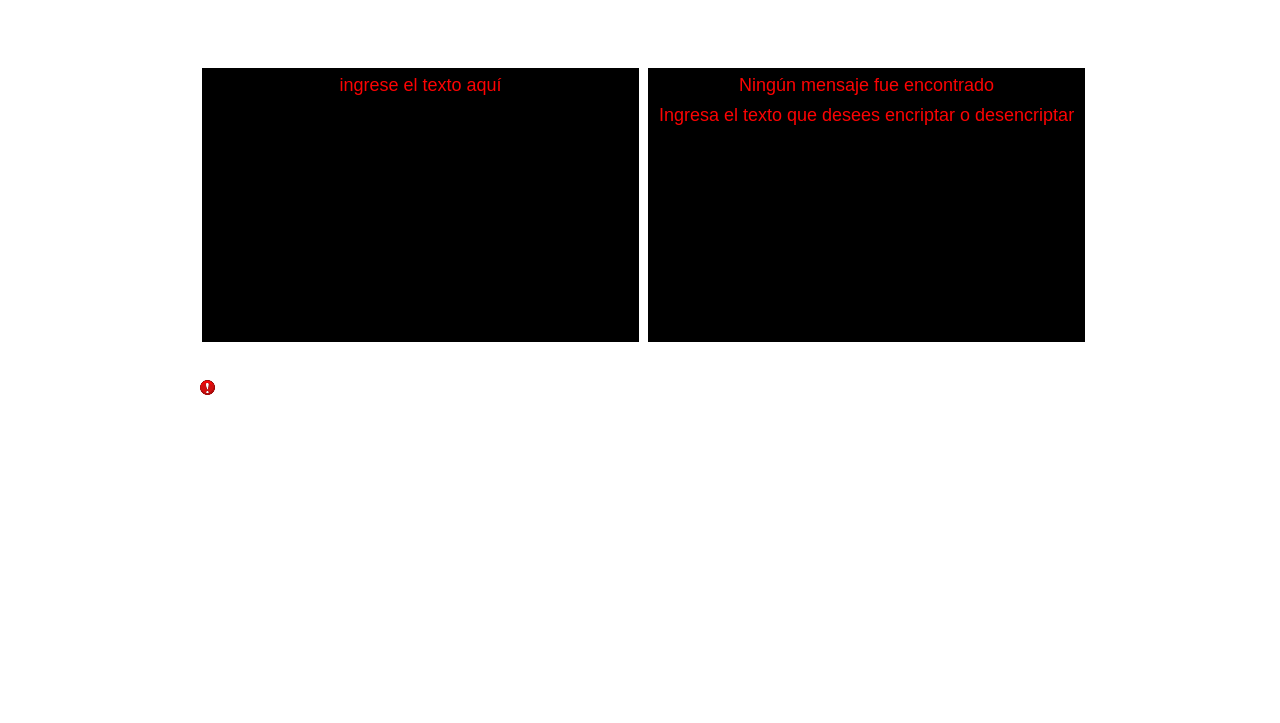
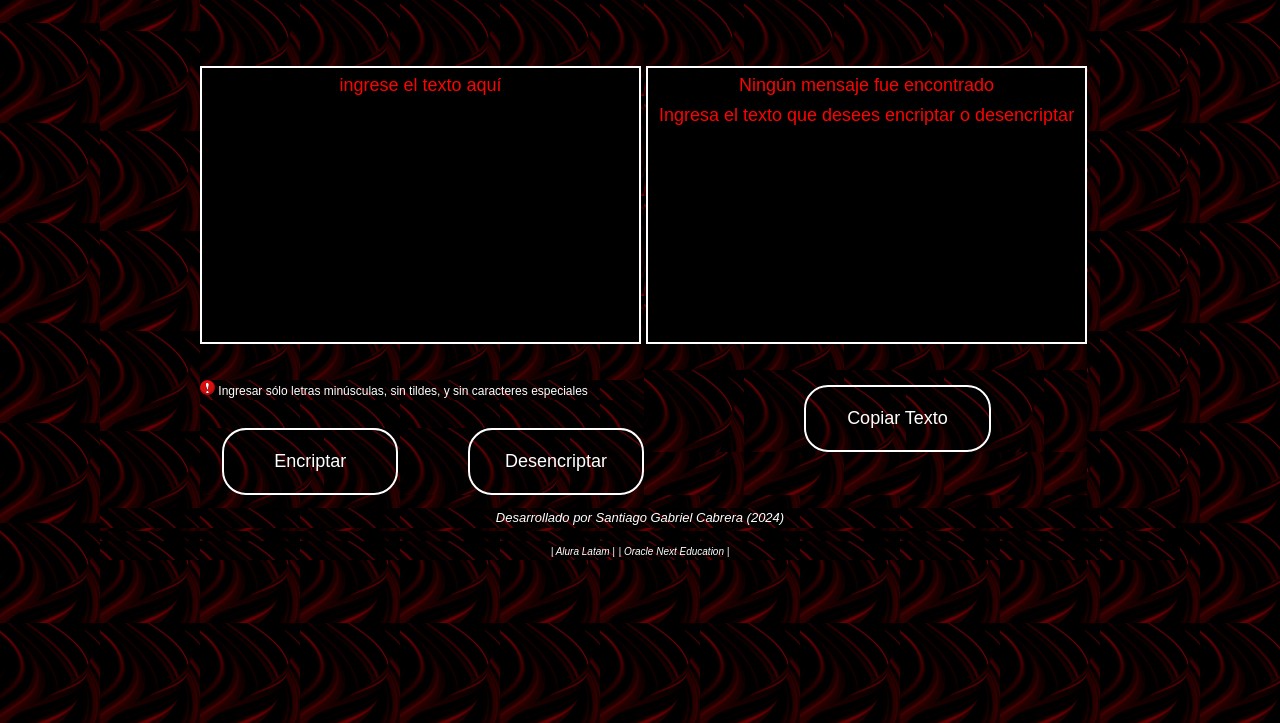
Before and after one commit to SntXHub/proyecto-encriptador-texto, a plain HTML site: page index.html in a window 1280 px wide. Shown: the part 77-800 px from the top of the page. Drawn offline with Linux system fonts and the light colour scheme; a web font is replaced by a local one.

Commit message:
Corrigiendo enlaces al background

```diff
--- a/styles/styles.css
+++ b/styles/styles.css
@@ -1,5 +1,5 @@
 * {
-    background: url(assets/backg.png);
+    background: url(../assets/backg.png);
     background-size: 100px 100px;
     font-family: "Bruno Ace SC", sans-serif;
     font-weight: 400;
```
